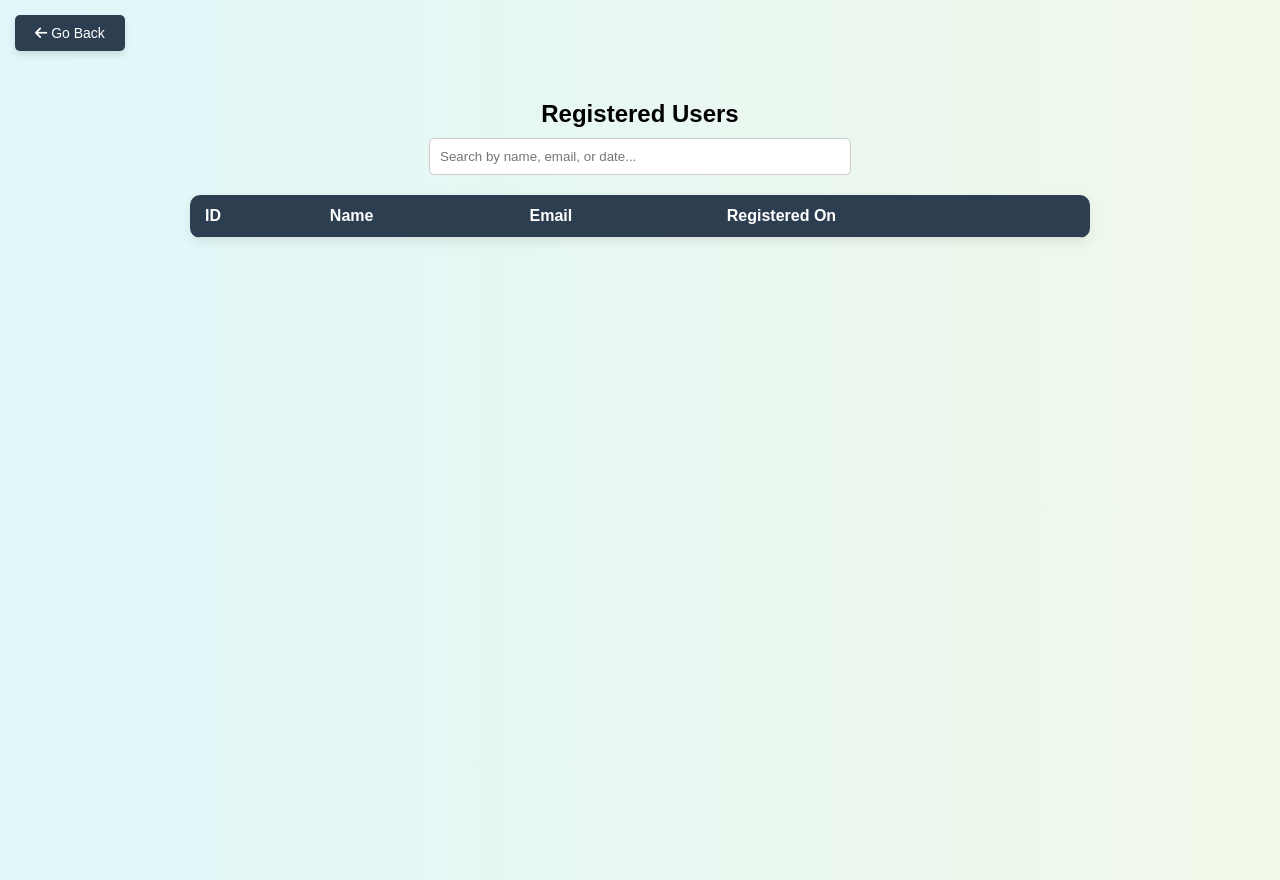
After one commit to munir-moh/laundry-service, a Flask app: page /admin/registered_users in a window 1280 px wide. The commit adds this page. Run offline with Flask 3, Linux system fonts and the light colour scheme; the visitor is signed in with stand-in values (Sample User, id 1); lists and menus that the app fills with data are empty.

Commit message:
Enhance user management: add registered users view, update user model with registration date, and improve logout functionality; refine styles for better UI/UX across various pages.

```diff
--- a/app.py
+++ b/app.py
@@ -14,10 +14,10 @@ db = SQLAlchemy(app)
 
 class User(db.Model):
     id = db.Column(db.Integer, primary_key=True)
-    name = db.Column(db.String(100), nullable=False)
-    email = db.Column(db.String(100), unique=True, nullable=False)
+    name = db.Column(db.String(100), nullable=False)               # Add this
+    email = db.Column(db.String(120), unique=True, nullable=False)
     password = db.Column(db.String(200), nullable=False)
-    orders = db.relationship('Order', backref='user', lazy=True)
+    registered_on = db.Column(db.DateTime, default=datetime.utcnow)
 
 class Order(db.Model):
     id = db.Column(db.Integer, primary_key=True)
@@ -87,10 +87,9 @@ def login():
 
 @app.route('/logout')
 def logout():
-    session.pop('user_id', None)
-    session.pop('user_name', None)
-    flash('Logged out successfully.', 'info')
-    return redirect(url_for('dashboard'))
+    session.clear()
+    flash('You have been logged out.', 'info')
+    return redirect(url_for('login'))
 
 @app.route('/order', methods=['GET', 'POST'])
 def order():
@@ -180,6 +179,14 @@ def admin_dashboard():
     orders = Order.query.filter_by(cancelled=False).all()
     return render_template('admin_dashboard.html', orders=orders)
 
+@app.route('/admin/registered_users')
+def view_users():
+    if not session.get('is_admin'):  # Adjust as per your logic
+        return redirect(url_for('login'))
+
+    users = User.query.all()
+    return render_template('admin_users.html', users=users)
+
 @app.route('/admin-logout')
 def admin_logout():
     session.pop('is_admin', None)
--- /dev/null
+++ b/templates/admin_users.html
@@ -0,0 +1,173 @@
+<!DOCTYPE html>
+<html>
+<head>
+    <title>Registered Users</title>
+    <meta name="viewport" content="width=device-width, initial-scale=1.0">
+    <link rel="stylesheet" href="{{ url_for('static', filename='style.css') }}">
+    <link rel="stylesheet" href="https://cdnjs.cloudflare.com/ajax/libs/font-awesome/6.5.0/css/all.min.css">
+    <style>
+        body {
+            margin: 0;
+            font-family: Arial, sans-serif;
+            background: linear-gradient(to right, #e0f7fa, #f1f8e9);
+            color: #2c3e50;
+            padding-top: 80px;
+            min-height: 100vh;
+        }
+
+        .back-button-container {
+            position: fixed;
+            top: 15px;
+            left: 15px;
+            z-index: 1000;
+        }
+
+        .back-button-container button {
+            padding: 10px 20px;
+            background-color: #2c3e50;
+            color: white;
+            font-size: 14px;
+            border: none;
+            border-radius: 5px;
+            cursor: pointer;
+            box-shadow: 0 4px 6px rgba(0,0,0,0.1);
+            transition: background-color 0.3s ease;
+        }
+
+        .back-button-container button:hover {
+            background-color: #1a242f;
+        }
+
+        h2 {
+            text-align: center;
+            margin-bottom: 10px;
+        }
+
+        .search-container {
+            text-align: center;
+            margin-bottom: 20px;
+        }
+
+        .search-container input {
+            padding: 10px;
+            width: 90%;
+            max-width: 400px;
+            border: 1px solid #ccc;
+            border-radius: 5px;
+        }
+
+        table {
+            width: 90%;
+            max-width: 900px;
+            margin: auto;
+            background: #ffffff;
+            border-collapse: collapse;
+            box-shadow: 0 4px 12px rgba(0,0,0,0.08);
+            border-radius: 10px;
+            overflow: hidden;
+        }
+
+        th, td {
+            padding: 12px 15px;
+            border-bottom: 1px solid #e0e0e0;
+            text-align: left;
+        }
+
+        th {
+            background-color: #2c3e50;
+            color: white;
+        }
+
+        tr:hover {
+            background-color: #f1f1f1;
+        }
+
+        @media screen and (max-width: 600px) {
+            table, thead, tbody, th, td, tr {
+                display: block;
+                width: 100%;
+            }
+
+            tr {
+                margin-bottom: 15px;
+                box-shadow: 0 2px 6px rgba(0,0,0,0.05);
+                padding: 10px;
+                background-color: white;
+            }
+
+            th {
+                display: none;
+            }
+
+            td {
+                text-align: right;
+                padding-left: 50%;
+                position: relative;
+            }
+
+            td::before {
+                content: attr(data-label);
+                position: absolute;
+                left: 15px;
+                width: 45%;
+                padding-right: 10px;
+                font-weight: bold;
+                text-align: left;
+                color: #2c3e50;
+            }
+        }
+    </style>
+</head>
+<body>
+
+    <div class="back-button-container">
+        <form action="{{ url_for('admin_dashboard') }}" method="get">
+            <button type="submit"><i class="fa fa-arrow-left"></i> Go Back</button>
+        </form>
+    </div>
+
+    <h2>Registered Users</h2>
+
+    <div class="search-container">
+        <input type="text" id="searchInput" onkeyup="filterTable()" placeholder="Search by name, email, or date...">
+    </div>
+
+    <table id="userTable">
+        <thead>
+            <tr>
+                <th>ID</th>
+                <th>Name</th>
+                <th>Email</th>
+                <th>Registered On</th>
+            </tr>
+        </thead>
+        <tbody>
+            {% for user in users %}
+            <tr>
+                <td data-label="ID">{{ user.id }}</td>
+                <td data-label="Name">{{ user.name }}</td>
+                <td data-label="Email">{{ user.email }}</td>
+                <td data-label="Registered On">{{ user.registered_on.strftime('%Y-%m-%d') }}</td>
+            </tr>
+            {% endfor %}
+        </tbody>
+    </table>
+
+    <script>
+        function filterTable() {
+            const input = document.getElementById("searchInput").value.toLowerCase();
+            const rows = document.querySelectorAll("#userTable tbody tr");
+            rows.forEach(row => {
+                const name = row.cells[1].textContent.toLowerCase();
+                const email = row.cells[2].textContent.toLowerCase();
+                const date = row.cells[3].textContent.toLowerCase();
+                if (name.includes(input) || email.includes(input) || date.includes(input)) {
+                    row.style.display = "";
+                } else {
+                    row.style.display = "none";
+                }
+            });
+        }
+    </script>
+</body>
+</html>
```
Also changed, not shown: templates/admin_dashboard.html (+28 -4 lines), templates/login.html (+39 -10 lines), templates/my_orders.html (+43 -4 lines), templates/navbar.html (+1 -8 lines), templates/order.html (+16 -2 lines), templates/register.html (+37 -11 lines).
